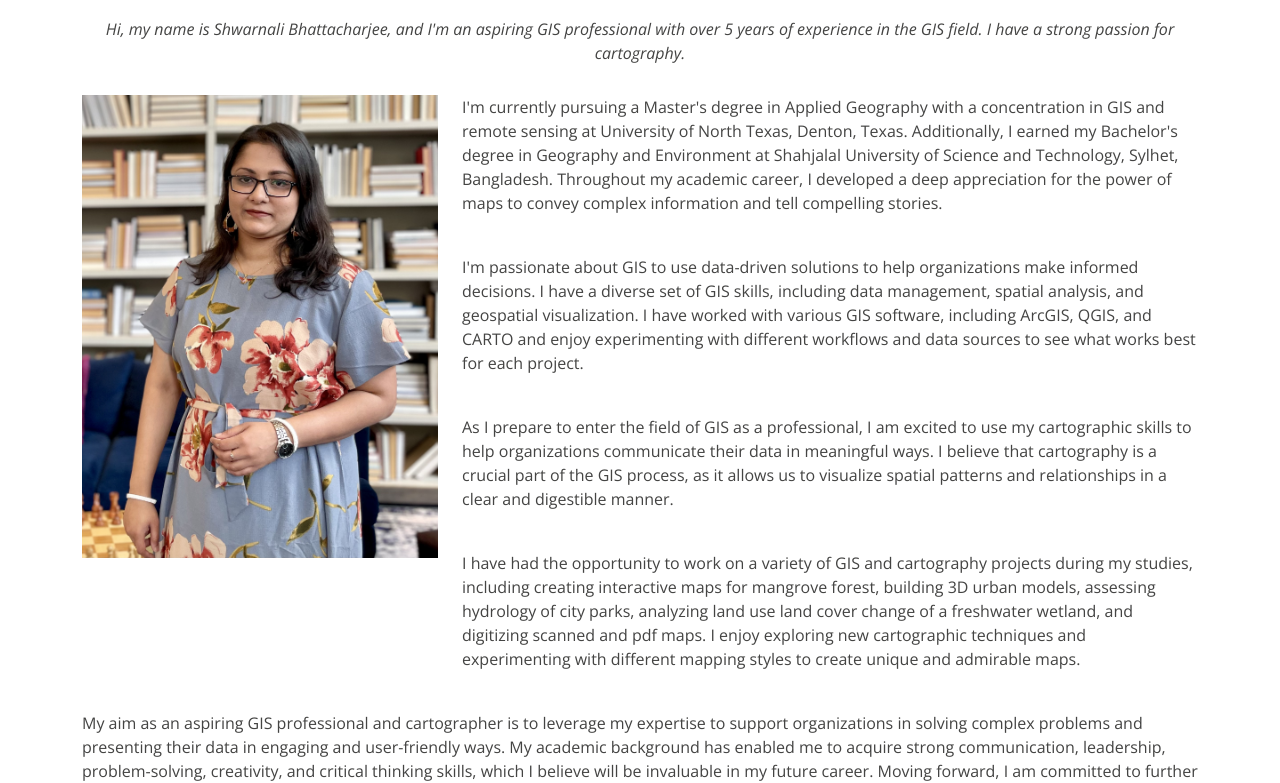
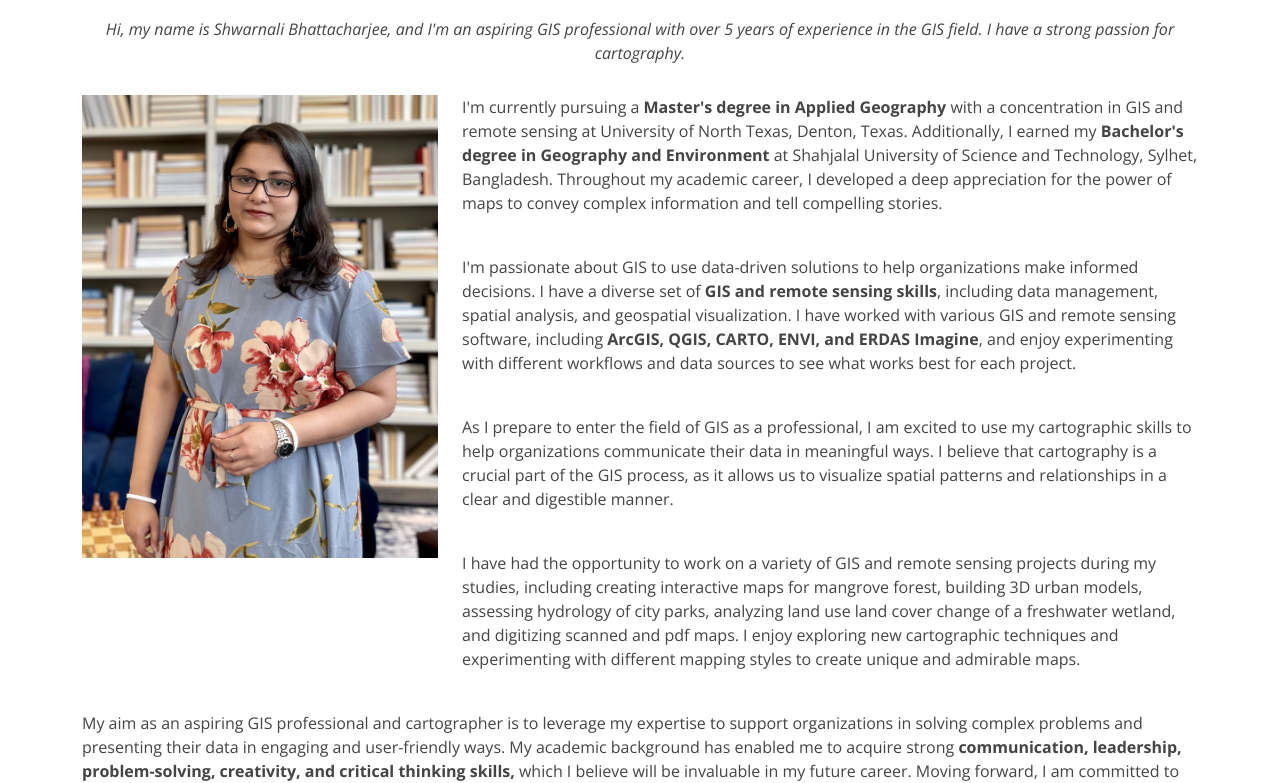
Before and after one commit to ShwarnaliBhattacharjee/portfolio, a plain HTML site: page about.html in a window 1280 px wide. Shown: the part 171-954 px from the top of the page. Drawn offline with nearby package versions, Linux system fonts and the light colour scheme.

Commit message:
Update about.html

```diff
--- a/about.html
+++ b/about.html
@@ -89,11 +89,11 @@
             <!-- <h3>Illustrator &amp; UI/UX Designer</h3> -->
             <!-- <p class="fst-italic"> -->
             <p>
-              I'm currently pursuing a Master's degree in Applied Geography with a concentration in GIS and remote sensing at University of North Texas, Denton, Texas. Additionally, I earned my Bachelor's degree in Geography and Environment at Shahjalal University of Science and Technology, Sylhet, Bangladesh. Throughout my academic career, I developed a deep appreciation for the power of maps to convey complex information and tell compelling stories.
+              I'm currently pursuing a <strong>Master's degree in Applied Geography</strong> with a concentration in GIS and remote sensing at University of North Texas, Denton, Texas. Additionally, I earned my <strong>Bachelor's degree in Geography and Environment</strong> at Shahjalal University of Science and Technology, Sylhet, Bangladesh. Throughout my academic career, I developed a deep appreciation for the power of maps to convey complex information and tell compelling stories.
             </p>
             <br>
             <p>
-              I'm passionate about GIS to use data-driven solutions to help organizations make informed decisions. I have a diverse set of GIS skills, including data management, spatial analysis, and geospatial visualization. I have worked with various GIS software, including ArcGIS, QGIS, and CARTO and enjoy experimenting with different workflows and data sources to see what works best for each project.
+              I'm passionate about GIS to use data-driven solutions to help organizations make informed decisions. I have a diverse set of <strong>GIS and remote sensing skills</strong>, including data management, spatial analysis, and geospatial visualization. I have worked with various GIS and remote sensing software, including <strong>ArcGIS, QGIS, CARTO, ENVI, and ERDAS Imagine</strong>, and enjoy experimenting with different workflows and data sources to see what works best for each project.
             </p>
             <br>
             <p>
@@ -101,7 +101,7 @@
             </p>
             <br>
             <p>
-              I have had the opportunity to work on a variety of GIS and cartography projects during my studies, including creating interactive maps for mangrove forest, building 3D urban models, assessing hydrology of city parks, analyzing land use land cover change of a freshwater wetland, and digitizing scanned and pdf maps. I enjoy exploring new cartographic techniques and experimenting with different mapping styles to create unique and admirable maps.
+              I have had the opportunity to work on a variety of GIS and remote sensing projects during my studies, including creating interactive maps for mangrove forest, building 3D urban models, assessing hydrology of city parks, analyzing land use land cover change of a freshwater wetland, and digitizing scanned and pdf maps. I enjoy exploring new cartographic techniques and experimenting with different mapping styles to create unique and admirable maps.
             </p>
             <br>
           <!-- <p>
@@ -109,7 +109,7 @@
           </p> -->
           </div>
           <p>
-            My aim as an aspiring GIS professional and cartographer is to leverage my expertise to support organizations in solving complex problems and presenting their data in engaging and user-friendly ways. My academic background has enabled me to acquire strong communication, leadership, problem-solving, creativity, and critical thinking skills, which I believe will be invaluable in my future career. Moving forward, I am committed to further developing these competencies and utilizing them to make meaningful contributions in my field.
+            My aim as an aspiring GIS professional and cartographer is to leverage my expertise to support organizations in solving complex problems and presenting their data in engaging and user-friendly ways. My academic background has enabled me to acquire strong <strong>communication, leadership, problem-solving, creativity, and critical thinking skills,</strong> which I believe will be invaluable in my future career. Moving forward, I am committed to further developing these competencies and utilizing them to make meaningful contributions in my field.
           </p>
         </div>
 
```
